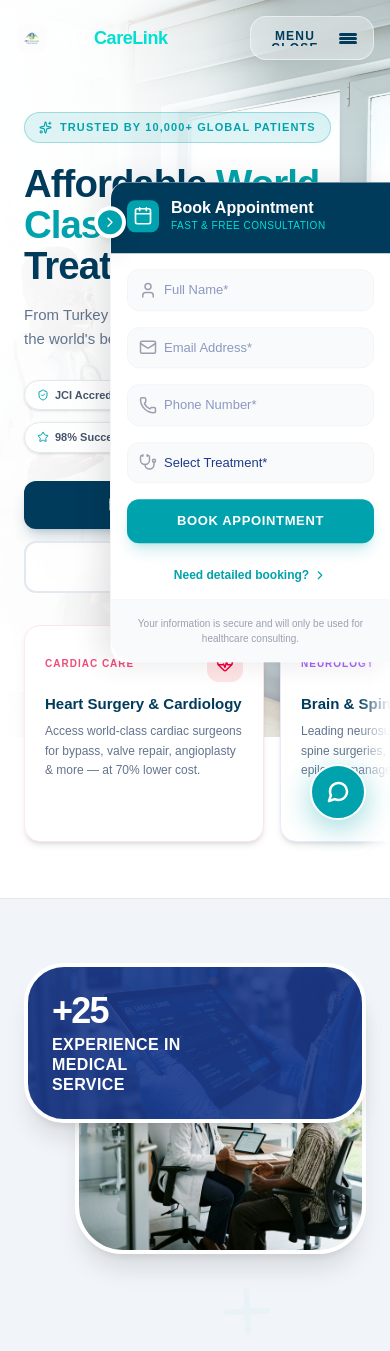
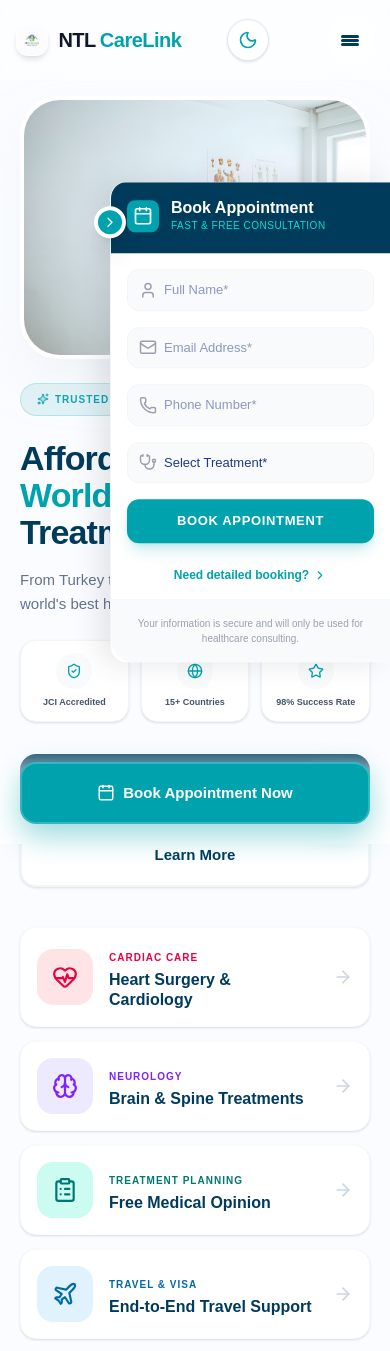
Before and after one commit to Sheetal-beniwal/NTL_CareLink, a Next.js app: page / in a window 390 px wide. Shown: the top 1351 px of the page. Built offline with nearby package versions, Linux system fonts and the light colour scheme.

Commit message:
Hero Mobile View FIxed

```diff
--- a/src/app/Components/Hero.tsx
+++ b/src/app/Components/Hero.tsx
@@ -81,9 +81,151 @@ const cards = [
 /* ── Component ─────────────────────────────────────── */
 const Hero = () => {
   return (
-    <section className="relative overflow-hidden">
+    <section className="relative overflow-hidden bg-[#FAFCFF] dark:bg-slate-950 md:bg-white md:dark:bg-slate-900">
 
-      {/* ══════════ HERO AREA ══════════ */}
+      {/* ══════════ MOBILE VIEW (matches image) ══════════ */}
+      <div className="md:hidden flex flex-col pt-24 pb-28 px-5 gap-6">
+        {/* 1. Hero Image Card */}
+        <motion.div
+          initial={{ opacity: 0, scale: 0.95 }}
+          animate={{ opacity: 1, scale: 1 }}
+          transition={{ duration: 0.5 }}
+          className="relative w-full aspect-[4/3] rounded-[2.5rem] overflow-hidden shadow-2xl shadow-slate-200/50 dark:shadow-none border-4 border-white dark:border-slate-800"
+        >
+          <Image
+            src="/hero-bg-home.png"
+            alt="Doctor and Patient"
+            fill
+            className="object-cover object-left"
+            priority
+          />
+        </motion.div>
+
+        {/* 2. Trust Pill */}
+        <motion.div
+          initial={{ opacity: 0, x: -20 }}
+          animate={{ opacity: 1, x: 0 }}
+          transition={{ delay: 0.2 }}
+          className="flex"
+        >
+          <span className="inline-flex items-center gap-1.5 px-4 py-2 rounded-full bg-[#00A3AD]/10 border border-[#00A3AD]/20 text-[#00A3AD] text-[10px] font-black uppercase tracking-widest">
+            <Sparkles size={12} className="fill-[#00A3AD]/20" />
+            Trusted by 10,000+ Global Patients
+          </span>
+        </motion.div>
+
+        {/* 3. Headline & Subheading */}
+        <div className="space-y-4">
+          <motion.h1
+            initial={{ opacity: 0, y: 20 }}
+            animate={{ opacity: 1, y: 0 }}
+            transition={{ delay: 0.3 }}
+            className="text-[34px] leading-[1.1] font-black text-[#003B5C] tracking-tight"
+          >
+            Affordable <br />
+            <span className="text-[#00A3AD]">World-Class</span> <br />
+            Treatment Abroad
+          </motion.h1>
+
+          <motion.p
+            initial={{ opacity: 0, y: 20 }}
+            animate={{ opacity: 1, y: 0 }}
+            transition={{ delay: 0.4 }}
+            className="text-[15px] text-slate-500 leading-relaxed font-medium"
+          >
+            From Turkey to Thailand — we connect you with the world&apos;s best hospitals at a fraction of the cost.
+          </motion.p>
+        </div>
+
+        {/* 4. Quick Stats Row */}
+        <motion.div
+          initial={{ opacity: 0, y: 20 }}
+          animate={{ opacity: 1, y: 0 }}
+          transition={{ delay: 0.5 }}
+          className="grid grid-cols-3 gap-3"
+        >
+          {[
+            { icon: ShieldCheck, label: "JCI Accredited" },
+            { icon: Globe, label: "15+ Countries" },
+            { icon: Star, label: "98% Success Rate" },
+          ].map((item, i) => (
+            <div key={i} className="bg-white border border-slate-100 rounded-2xl p-3 flex flex-col items-center gap-2 shadow-sm text-center">
+              <div className="w-9 h-9 rounded-full bg-slate-50 flex items-center justify-center">
+                <item.icon size={16} className="text-[#00A3AD]" />
+              </div>
+              <span className="text-[9px] font-bold text-slate-600 leading-tight">{item.label}</span>
+            </div>
+          ))}
+        </motion.div>
+
+        {/* 5. Main CTAs */}
+        <motion.div
+          initial={{ opacity: 0, y: 20 }}
+          animate={{ opacity: 1, y: 0 }}
+          transition={{ delay: 0.6 }}
+          className="flex flex-col gap-3 mt-2"
+        >
+          <Link
+            href="/register"
+            className="w-full bg-[#003B5C] text-white py-4.5 rounded-2xl font-black text-[15px] flex items-center justify-center gap-2 shadow-xl shadow-[#003B5C]/20 active:scale-95 transition-transform"
+          >
+            <Calendar size={18} />
+            Book Appointment
+            <ArrowRight size={18} className="ml-1" />
+          </Link>
+          <Link
+            href="/about-us"
+            className="w-full bg-white border-2 border-slate-100 text-[#003B5C] py-4.5 rounded-2xl font-black text-[15px] flex items-center justify-center active:scale-95 transition-transform shadow-sm"
+          >
+            Learn More
+          </Link>
+        </motion.div>
+
+        {/* 6. Service List (Vertical) */}
+        <div className="flex flex-col gap-3.5 mt-4">
+          {cards.slice(0, 5).map((card, idx) => (
+            <motion.div
+              key={idx}
+              initial={{ opacity: 0, x: -20 }}
+              animate={{ opacity: 1, x: 0 }}
+              transition={{ delay: 0.7 + idx * 0.1 }}
+            >
+              <Link
+                href="/register"
+                className="bg-white border border-slate-50 rounded-2xl p-4 flex items-center gap-4 shadow-sm active:bg-slate-50 transition-colors group"
+              >
+                <div className={`w-14 h-14 rounded-2xl ${card.iconBg} flex items-center justify-center flex-shrink-0 group-hover:scale-105 transition-transform`}>
+                  <card.icon size={26} className={card.color.split(' ')[1]} />
+                </div>
+                <div className="flex-grow">
+                  <span className={`text-[10px] font-black uppercase tracking-widest ${card.color.split(' ')[1]}`}>
+                    {card.tag}
+                  </span>
+                  <h3 className="text-[16px] font-black text-[#003B5C] leading-tight mt-0.5">
+                    {card.title}
+                  </h3>
+                </div>
+                <ArrowRight size={20} className="text-slate-300 group-hover:text-medical-primary transition-colors" />
+              </Link>
+            </motion.div>
+          ))}
+        </div>
+
+        {/* 7. Sticky Bottom CTA (Mobile only) */}
+        <div className="fixed bottom-0 left-0 w-full p-5 z-[110] bg-gradient-to-t from-white via-white/95 to-transparent pointer-events-none">
+          <Link
+            href="/register"
+            className="pointer-events-auto w-full bg-[#00A3AD] text-white py-4.5 rounded-2xl font-black text-[15px] flex items-center justify-center gap-2 shadow-[0_12px_30px_rgba(0,163,173,0.4)] border-2 border-white/20 active:scale-95 transition-transform"
+          >
+            <Calendar size={18} />
+            Book Appointment Now
+          </Link>
+        </div>
+      </div>
+
+
+      {/* ══════════ DESKTOP VIEW (original) ══════════ */}
+      <div className="hidden md:block">
         <div className="relative min-h-[82vh] flex items-center pb-36 sm:pb-44">
 
           {/* Background image — right-aligned so subject shows on right */}
@@ -203,7 +345,7 @@ const Hero = () => {
           </div>
         </div>
 
-      {/* ══════════ HORIZONTAL SCROLL CARDS ══════════ */}
+        {/* ══════════ HORIZONTAL SCROLL CARDS (Desktop only) ══════════ */}
         <div
           className="relative z-30 -mt-28 sm:-mt-36 pb-10 sm:pb-14"
         >
@@ -273,6 +415,7 @@ const Hero = () => {
             </div>
           </div>
         </div>
+      </div>
 
     </section>
   );
--- a/src/app/Components/Navbar.tsx
+++ b/src/app/Components/Navbar.tsx
@@ -15,14 +15,13 @@ const Navbar = () => {
       <nav className="fixed top-0 w-full z-50 bg-white/80 dark:bg-slate-900/80 backdrop-blur-md border-b border-gray-100 dark:border-slate-800 px-6 py-4 hidden md:block">
         <div className="container mx-auto flex justify-between items-center">
           {/* Logo */}
-          <Link href="/" className="text-xl sm:text-2xl font-bold text-medical-dark flex items-center gap-2 group">
-            <div className="w-8 h-8 sm:w-10 sm:h-10 bg-medical-primary rounded-lg sm:rounded-xl flex items-center justify-center text-white group-hover:rotate-12 transition-transform overflow-hidden">
+          <Link href="/" className="text-2xl sm:text-3xl font-bold text-slate-900 dark:text-white flex items-center gap-3 group">
+            <div className="w-10 h-10 sm:w-12 sm:h-12 bg-white rounded-lg sm:rounded-xl flex items-center justify-center text-white group-hover:rotate-6 transition-transform overflow-hidden shadow-md border border-slate-100">
               <img src="/ntl_logo.jpeg" alt="NTL Logo" className="w-full h-full object-cover" />
             </div>
-            <span className="flex items-center">
-              NTL <span className="text-medical-primary ml-1 xs:inline">CareLink</span>
+            <span className="flex items-center tracking-tight">
+              NTL <span className="text-medical-primary ml-1.5 xs:inline">CareLink</span>
             </span>
-
           </Link>
 
           {/* Desktop Menu */}
--- a/src/app/Components/StaggeredMenu.tsx
+++ b/src/app/Components/StaggeredMenu.tsx
@@ -73,14 +73,9 @@ export const StaggeredMenu: React.FC<StaggeredMenuProps> = ({
   const lineBotRef = useRef<HTMLSpanElement | null>(null);
   const iconRef = useRef<HTMLSpanElement | null>(null);
 
-  const textInnerRef = useRef<HTMLSpanElement | null>(null);
-  const textWrapRef = useRef<HTMLSpanElement | null>(null);
-  const [textLines, setTextLines] = useState<string[]>(['Menu', 'Close']);
-
   const openTlRef = useRef<gsap.core.Timeline | null>(null);
   const closeTweenRef = useRef<gsap.core.Animation | null>(null);
   const spinTweenRef = useRef<gsap.core.Animation | null>(null);
-  const textCycleAnimRef = useRef<gsap.core.Animation | null>(null);
   const colorTweenRef = useRef<gsap.core.Animation | null>(null);
   const headerTweenRef = useRef<gsap.core.Tween | null>(null);
 
@@ -99,9 +94,8 @@ export const StaggeredMenu: React.FC<StaggeredMenuProps> = ({
       const mid = lineMidRef.current;
       const bot = lineBotRef.current;
       const icon = iconRef.current;
-      const textInner = textInnerRef.current;
 
-      if (!panel || !top || !mid || !bot || !icon || !textInner || !backdrop) return;
+      if (!panel || !top || !mid || !bot || !icon || !backdrop) return;
 
       let preLayers: HTMLElement[] = [];
       if (preContainer) {
@@ -117,8 +111,6 @@ export const StaggeredMenu: React.FC<StaggeredMenuProps> = ({
       gsap.set(top, { y: -4 });
       gsap.set(mid, { opacity: 1 });
       gsap.set(bot, { y: 4 });
-
-      gsap.set(textInner, { yPercent: 0 });
 
       if (toggleBtnRef.current) gsap.set(toggleBtnRef.current, { color: menuButtonColor });
 
@@ -363,37 +355,7 @@ export const StaggeredMenu: React.FC<StaggeredMenuProps> = ({
     }
   }, [changeMenuColorOnOpen, menuButtonColor, openMenuButtonColor]);
 
-  const animateText = useCallback((opening: boolean) => {
-    const inner = textInnerRef.current;
-    if (!inner) return;
-
-    textCycleAnimRef.current?.kill();
-
-    const currentLabel = opening ? 'Menu' : 'Close';
-    const targetLabel = opening ? 'Close' : 'Menu';
-    const cycles = 3;
-
-    const seq: string[] = [currentLabel];
-    let last = currentLabel;
-    for (let i = 0; i < cycles; i++) {
-      last = last === 'Menu' ? 'Close' : 'Menu';
-      seq.push(last);
-    }
-    if (last !== targetLabel) seq.push(targetLabel);
-    seq.push(targetLabel);
-
-    setTextLines(seq);
-    gsap.set(inner, { yPercent: 0 });
-
-    const lineCount = seq.length;
-    const finalShift = ((lineCount - 1) / lineCount) * 100;
-
-    textCycleAnimRef.current = gsap.to(inner, {
-      yPercent: -finalShift,
-      duration: 0.5 + lineCount * 0.07,
-      ease: 'power4.out'
-    });
-  }, []);
+  // Removed animateText
 
   const toggleMenu = useCallback(() => {
     const target = !openRef.current;
@@ -412,8 +374,7 @@ export const StaggeredMenu: React.FC<StaggeredMenuProps> = ({
 
     animateIcon(target);
     animateColor(target);
-    animateText(target);
-  }, [playOpen, playClose, animateIcon, animateColor, animateText, onMenuOpen, onMenuClose]);
+  }, [playOpen, playClose, animateIcon, animateColor, onMenuOpen, onMenuClose]);
 
   const closeMenu = useCallback(() => {
     if (openRef.current) {
@@ -423,9 +384,8 @@ export const StaggeredMenu: React.FC<StaggeredMenuProps> = ({
       playClose();
       animateIcon(false);
       animateColor(false);
-      animateText(false);
     }
-  }, [playClose, animateIcon, animateColor, animateText, onMenuClose]);
+  }, [playClose, animateIcon, animateColor, onMenuClose]);
 
   React.useEffect(() => {
     if (!closeOnClickAway || !open) return;
@@ -469,7 +429,9 @@ export const StaggeredMenu: React.FC<StaggeredMenuProps> = ({
       <header
         ref={headerRef}
         className={`staggered-menu-header fixed top-0 left-0 w-full flex items-center justify-between p-4 sm:p-6 z-[100] pointer-events-none transition-all duration-300 ${
-          scrolled && !open ? 'bg-white/85 dark:bg-slate-900/90 backdrop-blur-3xl border-b border-gray-100 dark:border-white/10 shadow-xl' : 'bg-transparent'
+          (scrolled || open)
+            ? 'bg-white/90 dark:bg-slate-900/95 backdrop-blur-3xl border-b border-gray-100 dark:border-white/10 shadow-xl'
+            : 'bg-white/50 dark:bg-slate-950/50 backdrop-blur-md'
         }`}
         aria-label="Main navigation header"
       >
@@ -477,23 +439,21 @@ export const StaggeredMenu: React.FC<StaggeredMenuProps> = ({
           <img
             src={logoUrl || '/ntl_logo.jpeg'}
             alt="Logo"
-            className="sm-logo-img block h-8 w-8 sm:h-10 sm:w-10 object-contain rounded-xl flex-shrink-0 border border-white/20"
+            className="sm-logo-img block h-11 w-11 sm:h-12 sm:w-12 object-contain rounded-xl flex-shrink-0 border border-white/20 shadow-md"
             draggable={false}
           />
-          <span className={`ml-2 font-black text-lg sm:text-xl flex items-center transition-all duration-300 tracking-tight ${
-            scrolled || open ? 'text-medical-dark dark:text-gray-100' : 'text-white'
-          }`}>
-            NTL <span className={`ml-1 ${scrolled || open ? 'text-medical-primary' : 'text-medical-accent'}`}>CareLink</span>
+          <span className="ml-2.5 font-black text-xl sm:text-2xl flex items-center transition-all duration-300 tracking-tight text-slate-900 dark:text-white">
+            NTL <span className="ml-1 text-medical-primary">CareLink</span>
           </span>
         </Link>
 
-        <div className="pointer-events-auto flex items-center transition-all duration-300 mr-3 hidden">
+        <div className="pointer-events-auto flex items-center transition-all duration-300 mr-3">
           <ThemeToggle />
         </div>
 
         <button
           ref={toggleBtnRef}
-          className={`sm-toggle flex-shrink-0 relative inline-flex items-center gap-[0.5rem] border-0 cursor-pointer font-black leading-none overflow-visible pointer-events-auto h-11 px-4 justify-center rounded-2xl shadow-2xl transition-all duration-300 ${
+          className={`sm-toggle flex-shrink-0 relative inline-flex items-center border-0 cursor-pointer overflow-visible pointer-events-auto h-12 w-12 justify-center rounded-2xl transition-all duration-300 ${
             open ? 'glass-btn-open' : 'glass-btn-closed'
           }`}
           aria-label={open ? 'Close menu' : 'Open menu'}
@@ -503,35 +463,21 @@ export const StaggeredMenu: React.FC<StaggeredMenuProps> = ({
           type="button"
         >
           <span
-            ref={textWrapRef}
-            className="sm-toggle-textWrap relative inline-block h-[1em] overflow-hidden whitespace-nowrap min-w-[3.5rem]"
-            aria-hidden="true"
-          >
-            <span ref={textInnerRef} className="sm-toggle-textInner flex flex-col leading-none font-black">
-              {textLines.map((l, i) => (
-                <span className="sm-toggle-line block h-[1em] leading-none text-[12px] uppercase tracking-[0.1em] font-black" key={i}>
-                  {l}
-                </span>
-              ))}
-            </span>
-          </span>
-
-          <span
             ref={iconRef}
-            className="sm-icon relative w-[18px] h-[18px] shrink-0 inline-flex items-center justify-center [will-change:transform]"
+            className="sm-icon relative w-[24px] h-[24px] shrink-0 inline-flex items-center justify-center [will-change:transform]"
             aria-hidden="true"
           >
             <span
               ref={lineTopRef}
-              className="sm-icon-line absolute left-0 w-full h-[3px] bg-current rounded-full transition-transform"
+              className="sm-icon-line absolute w-full h-[2.5px] bg-current rounded-full transition-transform"
             />
             <span
               ref={lineMidRef}
-              className="sm-icon-line absolute left-0 w-full h-[2.5px] bg-current rounded-full transition-all"
+              className="sm-icon-line absolute w-full h-[2.5px] bg-current rounded-full transition-all"
             />
             <span
               ref={lineBotRef}
-              className="sm-icon-line absolute left-0 w-full h-[3px] bg-current rounded-full transition-transform"
+              className="sm-icon-line absolute w-full h-[2.5px] bg-current rounded-full transition-transform"
             />
           </span>
         </button>
--- a/src/app/Components/ThemeToggle.tsx
+++ b/src/app/Components/ThemeToggle.tsx
@@ -70,7 +70,7 @@ export default function ThemeToggle() {
   return (
     <button
       onClick={toggleTheme}
-      className="p-2.5 rounded-xl bg-medical-primary/5 dark:bg-slate-800 text-medical-primary dark:text-medical-accent hover:bg-medical-primary/10 dark:hover:bg-slate-700 transition-colors shadow-sm border border-medical-primary/10 dark:border-slate-700"
+      className="p-2.5 rounded-full bg-white dark:bg-slate-800 text-medical-primary dark:text-medical-accent hover:bg-slate-50 dark:hover:bg-slate-700 transition-all shadow-sm border border-slate-200 dark:border-slate-700"
       aria-label="Toggle Dark Mode"
     >
       {theme === 'dark' ? <Sun size={20} /> : <Moon size={20} />}
--- a/src/app/about-us/layout.tsx
+++ b/src/app/about-us/layout.tsx
@@ -3,11 +3,11 @@ import { buildMetadata } from '@/lib/seo';
 export const metadata = buildMetadata({
   title: 'About Us — Our Mission, Vision & Story',
   description:
-    'Learn about NTL CareLink — Africa\'s most trusted medical travel company. Founded by Sultan Ngong, we bridge borders to bring world-class healthcare to patients in Kenya, Uganda, Tanzania, South Sudan and beyond.',
+    'Learn about NTL CareLink — Africa\'s most trusted medical travel company. Founded by Ngong Arol, we bridge borders to bring world-class healthcare to patients in Kenya, Uganda, Tanzania, South Sudan and beyond.',
   path: '/about-us',
   keywords: [
     'about NTL CareLink',
-    'Sultan Ngong founder',
+    'Ngong Arol founder',
     'medical travel company africa',
     'healthcare facilitator africa',
     'medical tourism company',
--- a/src/app/about-us/page.tsx
+++ b/src/app/about-us/page.tsx
@@ -173,7 +173,7 @@ const AboutPage = () => {
                   >
                     <Image
                       src="/teamMembers/founder-main.jpeg"
-                      alt="Sultan Ngong"
+                      alt="Ngong Arol"
                       fill
                       className="object-cover object-top transition-transform duration-[4000ms] group-hover:scale-105"
                       priority
@@ -215,7 +215,7 @@ const AboutPage = () => {
                     The Founder
                   </div>
                   <h2 className="text-5xl sm:text-7xl md:text-8xl font-black text-white leading-[1.1] tracking-tight">
-                    Sultan <span className="text-[#00A3AD] italic">Ngong</span>
+                    Ngong <span className="text-[#00A3AD] italic">Arol</span>
                   </h2>
                 </div>
 
@@ -224,10 +224,10 @@ const AboutPage = () => {
                     "Distance should never decide who lives and who dies."
                   </p>
                   <p className="opacity-90">
-                    Sultan Ngong is a visionary healthcare leader driven by a singular mission: to ensure that no life is limited by geography or lack of access to quality medical treatment. As the CEO of NTL CareLink, he stands at the forefront of a global movement to democratize healthcare across continents.
+                    Ngong Arol is a visionary healthcare leader driven by a singular mission: to ensure that no life is limited by geography or lack of access to quality medical treatment. As the CEO of NTL CareLink, he stands at the forefront of a global movement to democratize healthcare across continents.
                   </p>
                   <p className="opacity-90">
-                    Born from a deep awareness of the disparities in global healthcare, Sultan has personally overseen the medical journeys of thousands, transforming uncertainty into hope. His leadership integrates medical tourism, digital health, and health education into a borderless ecosystem that empowers communities worldwide.
+                    Born from a deep awareness of the disparities in global healthcare, Ngong Arol has personally overseen the medical journeys of thousands, transforming uncertainty into hope. His leadership integrates medical tourism, digital health, and health education into a borderless ecosystem that empowers communities worldwide.
                   </p>
                 </div>
 
```
Lines whose indentation alone changed are shown as unchanged.
